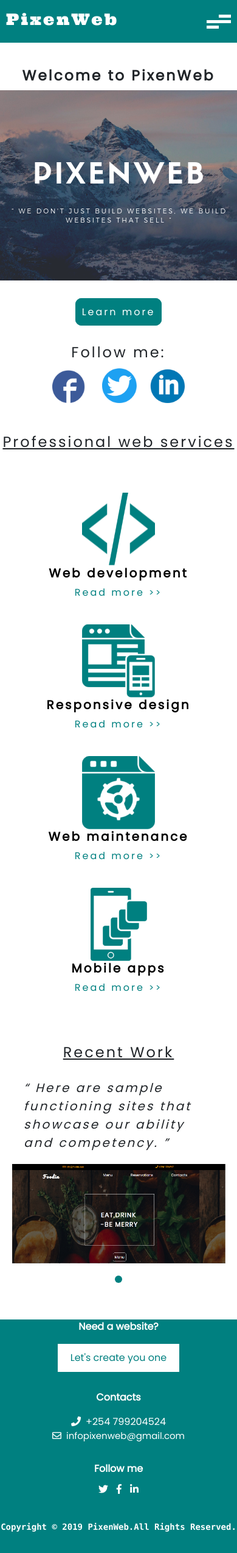
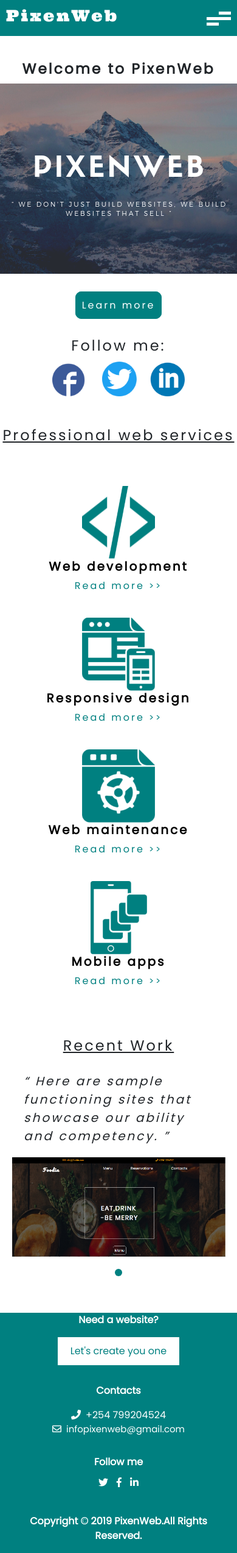
Before and after one commit to drogon98/mysite, a Django app: page / in a window 390 px wide. Shown: the whole page at 61% size. Run offline with Django 3.2, Linux system fonts and the light colour scheme; parts of the project's set-up code (start-up, migrations or seed data) failed here and were passed over; some libraries are stand-ins or nearby versions.

Commit message:
minor changes

```diff
--- a/home/views.py
+++ b/home/views.py
@@ -30,11 +30,11 @@ def contact(request):
             )
             return redirect("home")
         else:
-            return redirect("readmore")
+            return redirect("contact")
     else:
         form = DetailsForm()
         context = {"title": "contact", "form": form}
-        return render(request, "home/read-more.html", context)
+    return render(request, "home/contact.html", context)
 
 
 def pricing(request):
--- a/static/main.css
+++ b/static/main.css
@@ -736,6 +736,10 @@ footer div p{
 		margin-top: 0px;
 	}
 
+	.footer-copyright p{
+		padding:0px 20px;
+	}
+
 	#icons{
 		margin-top: 5px;
 		margin-bottom: 0px;
--- a/templates/base.html
+++ b/templates/base.html
@@ -66,7 +66,8 @@
 			</div>
 		</div>
 		<div class="footer-copyright">
-			<pre><p style="text-align: center; color:#fff;font-family: inherit;">Copyright &copy 2019 PixenWeb.All Rights Reserved.</p></pre>
+			<p style="text-align: center; color:#fff;font-family: inherit; padding:0px 20px; width:100%;">Copyright
+				&copy 2019 PixenWeb.All Rights Reserved.</p>
 		</div>
 	</footer>
 	<script type="text/javascript" src="{% static 'main.js' %}"></script>
--- a/templates/home/home.html
+++ b/templates/home/home.html
@@ -5,7 +5,7 @@
 {% block content %}
 {% if messages %}
 {% for message in messages %}
-<div class="bg-{{ message.tags }} flash-msg" style="margin-top: 10px; text-align: center;">
+<div class="bg-{{ message.tags }} flash-msg" style="margin-top: 10px; text-align: center;opacity:.8; color:#fff;">
 	<p>{{ message }}</p>
 </div>
 {% endfor %}
```
Also changed, not shown: db.sqlite3, templates/home/contact.html (renamed from templates/home/read-more.html).
